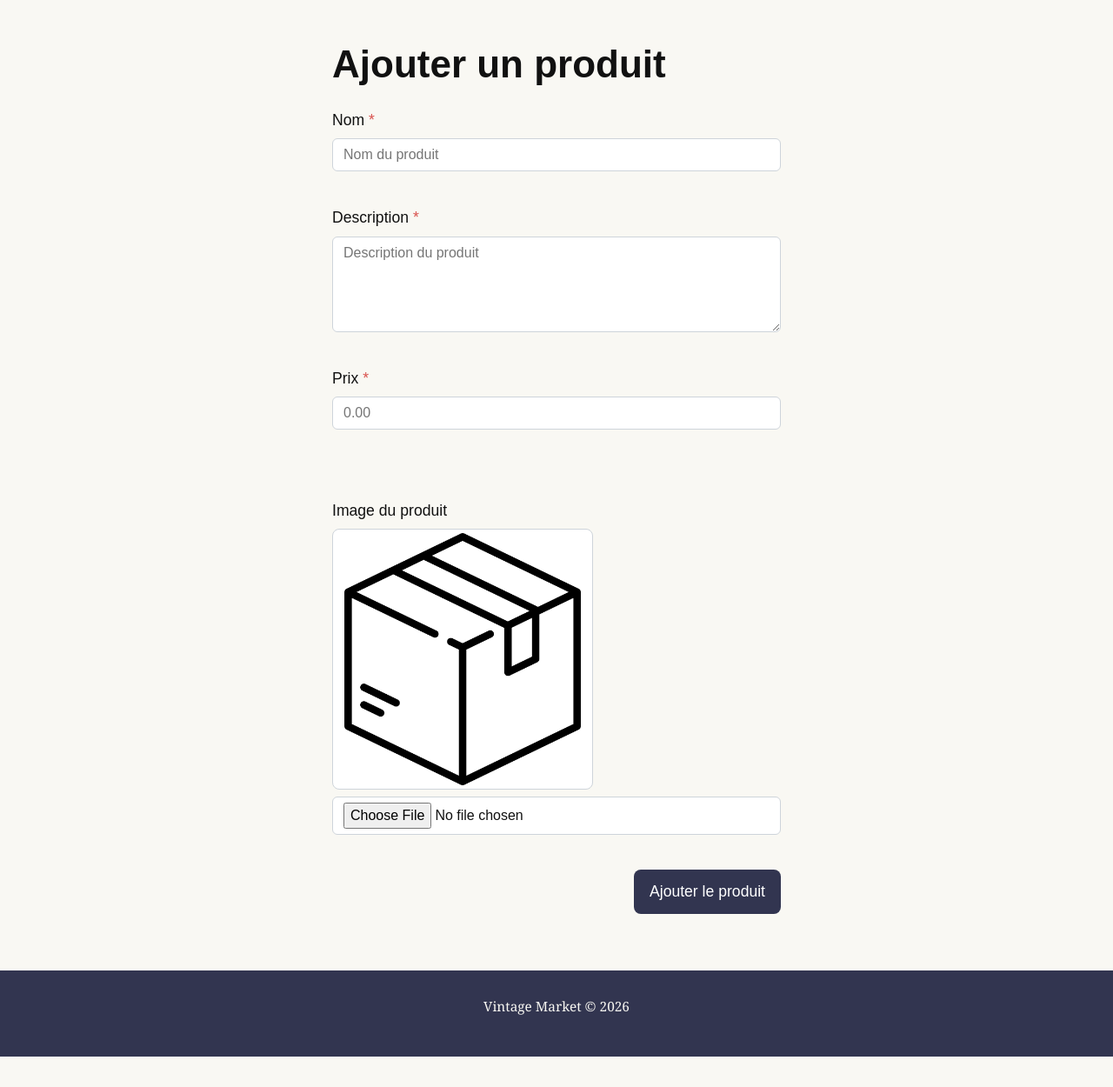
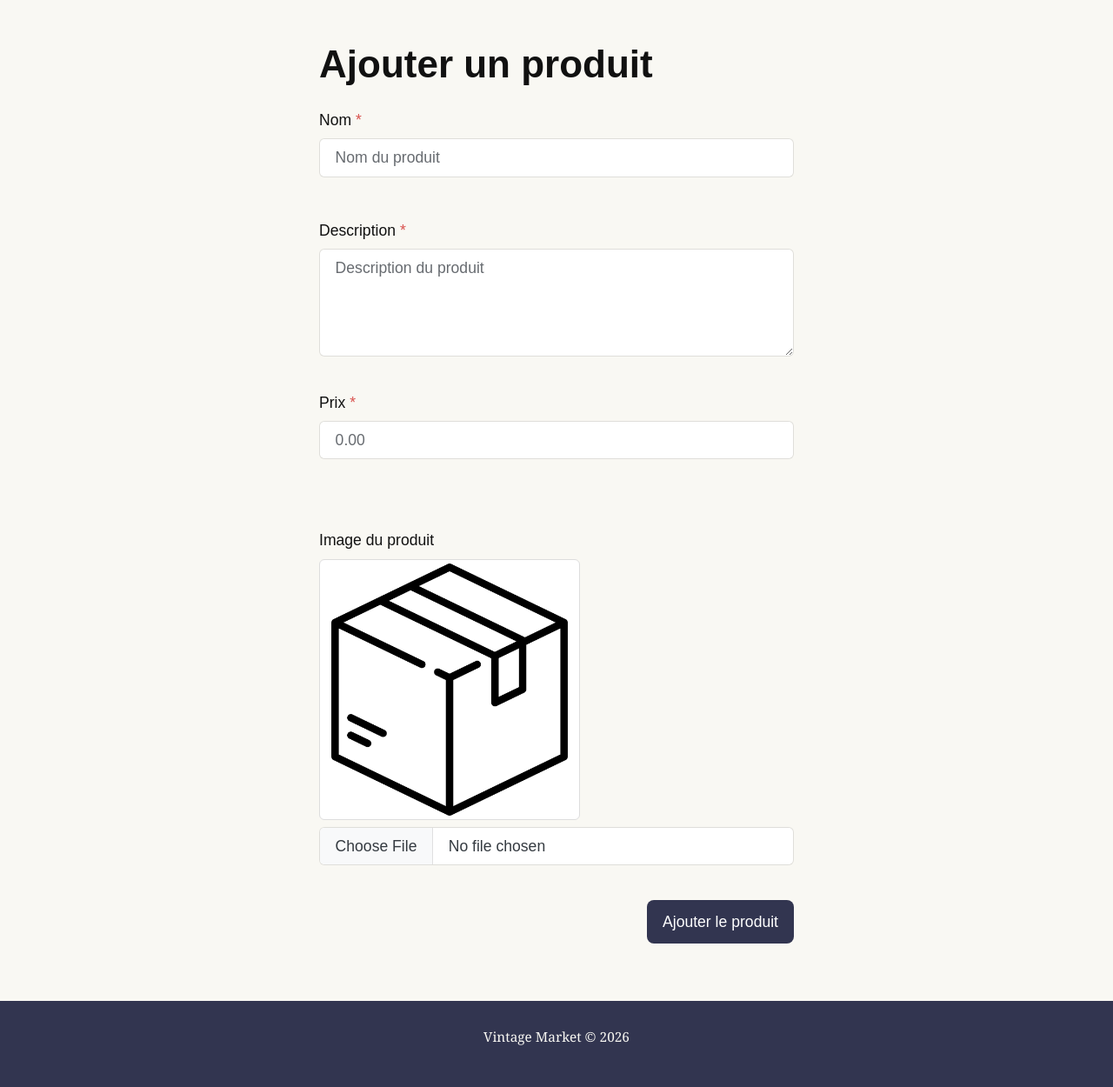
Before and after one commit to SolsticeDemers/Projet-web, a Flask app: page /produits/ajouter_produit in a window 1280 px wide. Shown: the part 240-1490 px from the top of the page at 87% size. Before the commit the page ends 1455 px from the top, so only its background shows below. Run offline with Flask 3, Linux system fonts and the light colour scheme; the visitor is signed in with stand-in values (Sample User, id 1); data that the repository does not hold is empty; style sheets or scripts are compiled from the project's sources; some libraries are stand-ins or nearby versions.

Commit message:
ajout classes pour le visuel des formulaires

```diff
--- a/templates/ajouter_produit.jinja
+++ b/templates/ajouter_produit.jinja
@@ -2,46 +2,48 @@
 
 {% block contenu %}
 
-<div class="form-conteneur">
+<div class="container mt-5">
+    <div class="row justify-content-center">
+        <div class="col-12 col-md-8 col-lg-6">
     <h1 class="mb-4">Ajouter un produit</h1>
 
     <form method="POST" action="{{ url_for('produits.ajouter_produit') }}" enctype="multipart/form-data" novalidate
-        class="formulaire">
+        class="d-grid gap-4">
         {{ form.hidden_tag() }}
 
-        <div class="form-groupe">
-            {{ form.nom.label }}
+        <div class="mb-4">
+            {{ form.nom.label(class="form-label") }}
             <span class="text-danger">*</span>
-            {{ form.nom(class="form-champ", placeholder="Nom du produit") }}
+            {{ form.nom(class="form-control", placeholder="Nom du produit") }}
 
             {% for erreur in form.nom.errors %}
-            <div class="form-erreur">{{ erreur }}</div>
+            <div class="text-danger">{{ erreur }}</div>
             {% endfor %}
         </div>
 
-        <div class="form-groupe">
-            {{ form.description.label }}
+        <div class="mb-3">
+            {{ form.description.label(class="form-label") }}
             <span class="text-danger">*</span>
-            {{ form.description(class="form-champ", rows="4",
+            {{ form.description(class="form-control", rows="4",
             placeholder="Description du produit") }}
 
             {% for erreur in form.description.errors %}
-            <div class="form-erreur">{{ erreur }}</div>
+            <div class="text-danger">{{ erreur }}</div>
             {% endfor %}
         </div>
 
-        <div class="form-groupe">
-            {{ form.prix.label }}
+        <div class="mb-3">
+            {{ form.prix.label(class="form-label") }}
             <span class="text-danger">*</span>
-            {{ form.prix(class="form-champ", step="0.01",
+            {{ form.prix(class="form-control", step="0.01",
             placeholder="0.00") }}
 
             {% for erreur in form.prix.errors %}
-            <div class="form-erreur">{{ erreur }}</div>
+            <div class="text-danger">{{ erreur }}</div>
             {% endfor %}
         </div>
 
-        <div class="form-groupe">
+        <div class="mb-3">
             {{ form.id_statut.label(class="visually-hidden") }}
 
             {% for choix in form.id_statut %}
@@ -56,7 +58,7 @@
             {% endfor %}
 
             {% for erreur in form.id_statut.errors %}
-            <div class="form-erreur">{{ erreur }}</div>
+            <div class="text-danger">{{ erreur }}</div>
             {% endfor %}
         </div>
         <div class="mb-3">
@@ -65,16 +67,16 @@
             <img id="apercu-image" src="{{ url_for('static', filename='images/default.png') }}"
                 data-img-initiale="{{ url_for('static', filename='images/default.png') }}"
                 alt="Aperçu de l'image du produit"
-                class="form-apercu-image">
+                class="img-thumbnail d-block mb-2 image-actuelle">
 
-            {{ form.image(class="form-champ", accept=".png,.jpg,.jpeg") }}
+            {{ form.image(class="form-control", accept=".png,.jpg,.jpeg") }}
 
             {% for erreur in form.image.errors %}
-            <div class="form-erreur">{{ erreur }}</div>
+            <div class="text-danger">{{ erreur }}</div>
             {% endfor %}
         </div>
-        <div class="form-actions">
-            <button type="submit">Ajouter le produit</button>
+        <div class="actions d-flex justify-content-end mb-5">
+            <button type="submit" class="button">Ajouter le produit</button>
         </div>
     </form>
 </div>
```
Also changed, not shown: static/css/styles.sass (+42 -26 lines), templates/compte/authentification.jinja (+32 -15 lines), templates/compte/creer_compte.jinja (+28 -19 lines).
